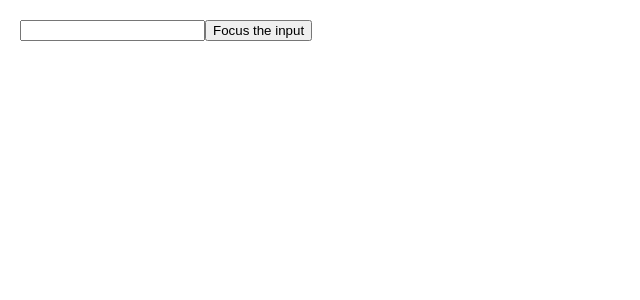
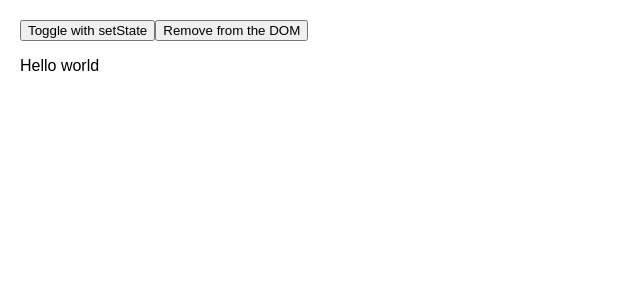
Before and after one commit to aidencullo/useRef-Example-1, a React (Create React App) app in the folder src/: page / in a window 1280 px wide. Shown: the top 300 px of the page, without its empty margins (0-640 px from the left). Built offline with nearby package versions, Linux system fonts and the light colour scheme.

Commit message:
manipulate DOM with ref

```diff
--- a/src/App.js
+++ b/src/App.js
@@ -1,35 +1,24 @@
-import {
-  forwardRef,
-  useRef,
-  useImperativeHandle
-} from 'react';
+import { useState, useRef } from 'react';
 
-const MyInput = forwardRef((props, ref) => {
-  const realInputRef = useRef(null);
-  useImperativeHandle(ref, () => ({
-    // Only expose focus and nothing else
-    focus() {
-      realInputRef.current.focus();
-    },
-  }));
-  return <input {...props} ref={realInputRef} />;
-});
-
-export default function Form() {
-  const inputRef = useRef(null);
-
-  function handleClick() {
-    inputRef.current.focus();
-    // throws error select not a function
-    // inputRef.current.select();
-  }
+export default function Counter() {
+  const [show, setShow] = useState(true);
+  const ref = useRef(null);
 
   return (
-    <>
-      <MyInput ref={inputRef} />
-      <button onClick={handleClick}>
-        Focus the input
+    <div>
+      <button
+        onClick={() => {
+          setShow(!show);
+        }}>
+        Toggle with setState
       </button>
-    </>
+      <button
+        onClick={() => {
+          ref.current.remove();
+        }}>
+        Remove from the DOM
+      </button>
+      {show && <p ref={ref}>Hello world</p>}
+    </div>
   );
 }
```
